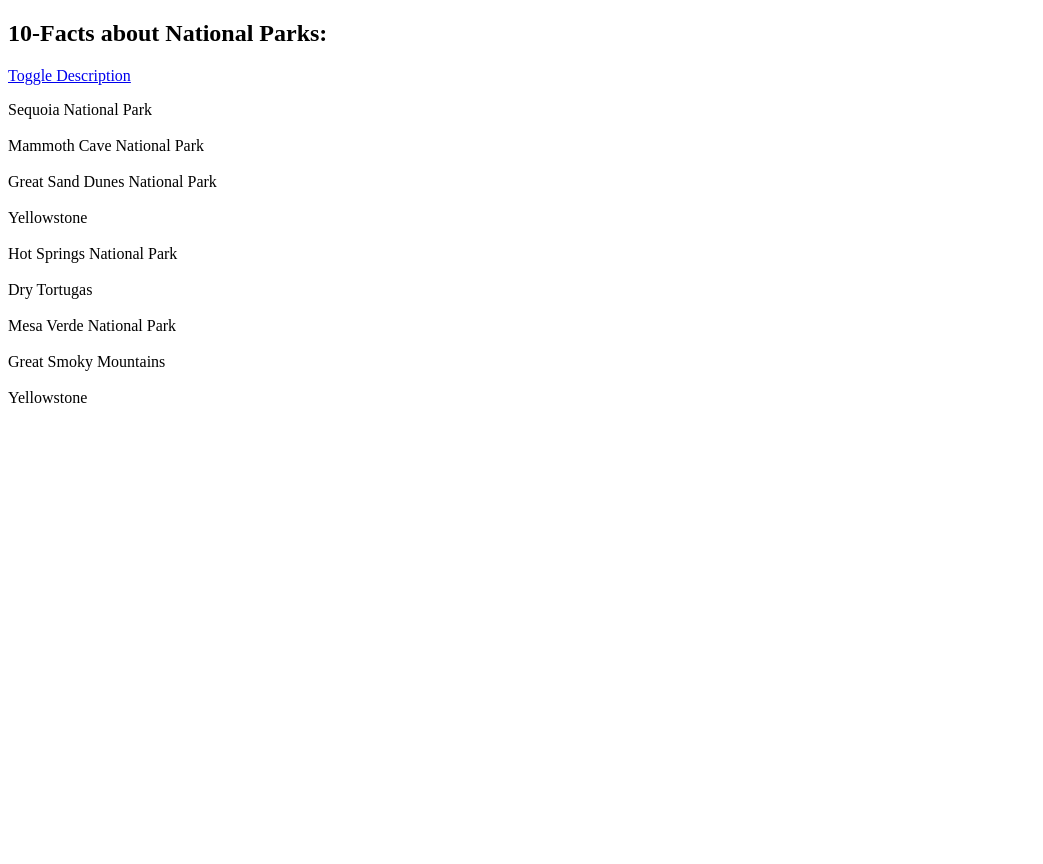
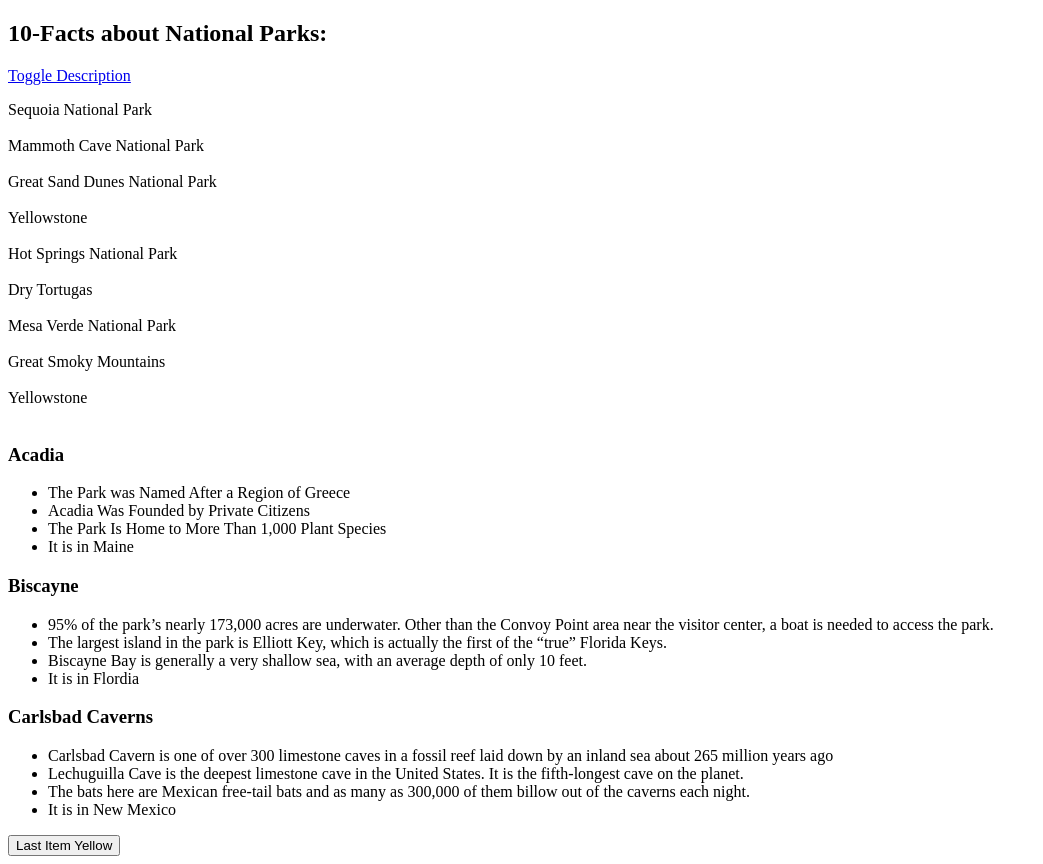
Before and after one commit to paulswann44/codeup-web-exercises, a website: page jquery_faq.html in a window 1280 px wide. Shown: the whole page, without its empty margins (0-1043 px from the left). Before the commit the page ends 800 px from the top, so only its background shows below. Drawn offline with nearby package versions, Linux system fonts and the light colour scheme.

Commit message:
jquary transverse ex

```diff
--- a/jquery_faq.html
+++ b/jquery_faq.html
@@ -52,20 +52,35 @@ not-invisable{
 
 </dl>
 
+<h3>Acadia</h3>
+<ul class="park">
+    <li>The Park was Named After a Region of Greece</li>
+    <li>Acadia Was Founded by Private Citizens</li>
+    <li>The Park Is Home to More Than 1,000 Plant Species</li>
+    <li>It is in Maine</li>
+</ul>
+<h3 >Biscayne</h3>
+<ul class="park">
+    <li>95% of the park’s nearly 173,000 acres are underwater. Other than the Convoy Point area near the visitor center, a boat is needed to access the park.</li>
+    <li>The largest island in the park is Elliott Key, which is actually the first of the “true” Florida Keys.</li>
+    <li>Biscayne Bay is generally a very shallow sea, with an average depth of only 10 feet.</li>
+    <li>It is in Flordia</li>
+</ul>
+<h3 >Carlsbad Caverns</h3>
+<ul class="park">
+    <li>Carlsbad Cavern is one of over 300 limestone caves in a fossil reef laid down by an inland sea about 265 million years ago</li>
+    <li>Lechuguilla Cave is the deepest limestone cave in the United States. It is the fifth-longest cave on the planet.</li>
+    <li>The bats here are Mexican free-tail bats and as many as 300,000 of them billow out of the caverns each night.</li>
+    <li>It is in New Mexico</li>
+</ul>
+
+<button type="button" id="last-yellow">Last Item Yellow</button>
+
 <script src="https://code.jquery.com/jquery-3.6.1.min.js" integrity="sha256-o88AwQnZB+VDvE9tvIXrMQaPlFFSUTR+nldQm1LuPXQ=" crossorigin="anonymous"></script>
 <script>
     "use strict";
 
-    //  $(document).ready(function() {
-    //
-    //     $('dd').click(function(event) {
-    //         event.preventDefault();
-    //
-    //         $(this).toggleClass('invisable');
-    //     });
-    // });
 
-    //IN-CLASS SOLUTION
     $('.toggle-link').click(function(event){
         event.preventDefault();
         $('dd').toggleClass('invisable')
@@ -77,6 +92,29 @@ not-invisable{
 
     })
 
+    $('button').click(function(event){
+        event.preventDefault();
+        $('ul').each(function(){
+                $(this).children().last().css('background', 'yellow')
+            })
+        })
+
+
+    $('h3').click(function(event) {
+        event.preventDefault();
+        $('ul').each(function () {
+            $(this).children().last().css('font-weight', 'bold')
+
+
+        })
+
+    })
+
+    $('li').click(function(event){
+        event.preventDefault();
+        $(this).parent().children().first().css('color', 'blue')
+
+    })
 
 
 
```
